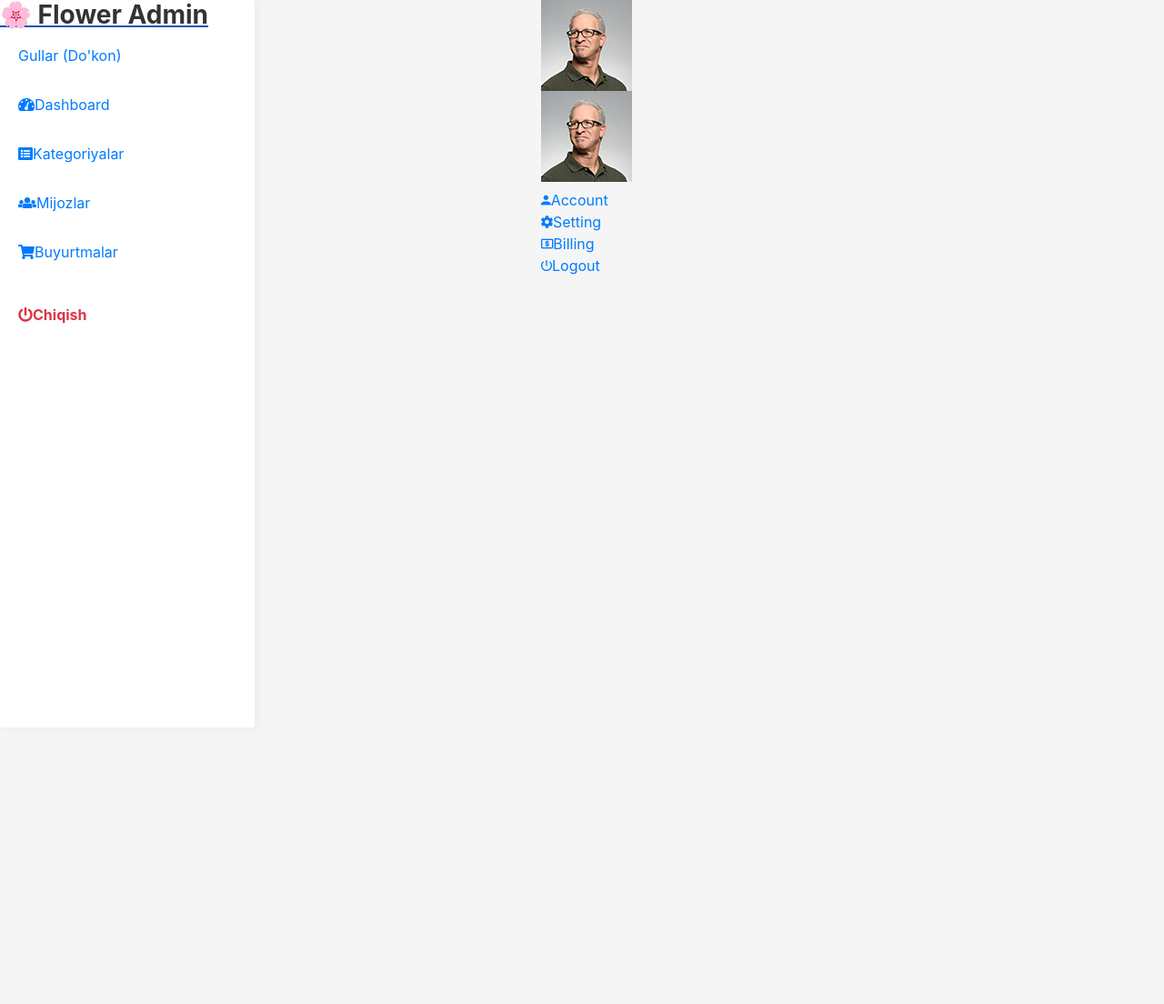
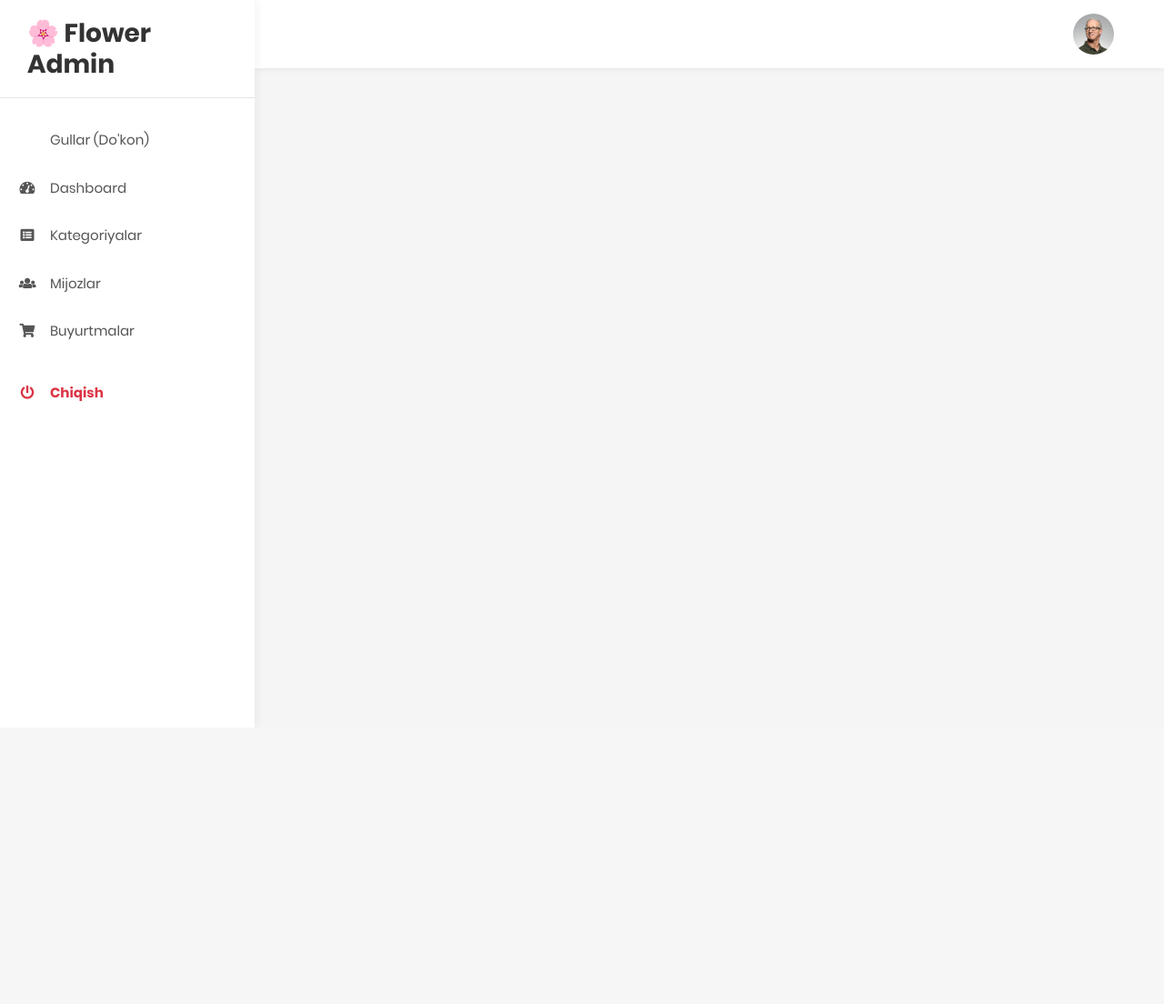
Before and after one commit to zilolaegamberganova/flower_shop, a Django app: template core/templates/dashboard/base.html in a window 1280 px wide. Shown: the whole page at 91% size. After the commit the page ends 441 px from the top, so only its background shows below. Run offline with Django 5.2, Linux system fonts and the light colour scheme; the template is opened without the code that fills it, so the values that code supplies are empty; some libraries are stand-ins or nearby versions.

Commit message:
Fix layout

```diff
--- a/core/templates/dashboard/base.html
+++ b/core/templates/dashboard/base.html
@@ -11,13 +11,16 @@
     <link href="{% static 'vendor/font-awesome-4.7/css/font-awesome.min.css' %}" rel="stylesheet" media="all">
     <link href="{% static 'vendor/font-awesome-5/css/fontawesome-all.min.css' %}" rel="stylesheet" media="all">
     <link href="{% static 'vendor/mdi-font/css/material-design-iconic-font.min.css' %}" rel="stylesheet" media="all">
-
     <link href="{% static 'vendor/bootstrap-4.1/bootstrap.min.css' %}" rel="stylesheet" media="all">
     <link href="{% static 'css/theme.css' %}" rel="stylesheet" media="all">
 
     <style>
+        /* --- ZAXIRA DIZAYN (Statik fayllar o'qilmasa ham ishlaydi) --- */
         body {
             background-color: #f5f5f5;
+            font-family: 'Poppins', sans-serif;
+            margin: 0;
+            padding: 0;
             overflow-x: hidden;
         }
 
@@ -25,8 +28,10 @@
             display: flex;
             width: 100%;
             min-height: 100vh;
+            position: relative;
         }
 
+        /* Sidebar dizayni */
         .menu-sidebar {
             width: 280px;
             position: fixed;
@@ -35,20 +40,121 @@
             height: 100vh;
             background: #ffffff;
             box-shadow: 2px 0 10px rgba(0,0,0,0.05);
-            z-index: 99999 !important;
+            z-index: 1000;
+            overflow-y: auto;
         }
 
+        .menu-sidebar .logo {
+            padding: 20px 30px;
+            border-bottom: 1px solid #e5e5e5;
+        }
+
+        .navbar-sidebar {
+            padding: 20px 0;
+        }
+
+        .navbar-sidebar .navbar__list li a {
+            display: block;
+            padding: 12px 30px;
+            color: #555;
+            font-size: 15px;
+            text-decoration: none;
+            transition: all 0.3s ease;
+        }
+
+        .navbar-sidebar .navbar__list li a:hover {
+            color: #007bff;
+            background: #f8f9fa;
+        }
+
+        .navbar-sidebar .navbar__list li a i {
+            margin-right: 15px;
+            width: 20px;
+            text-align: center;
+        }
+
+        /* Sahifa konteyneri */
         .page-container {
             flex-grow: 1;
             margin-left: 280px;
             width: calc(100% - 280px);
             min-height: 100vh;
             position: relative;
-            z-index: 1;
         }
 
+        /* Header dizayni */
+        .header-desktop {
+            height: 75px;
+            background: #ffffff;
+            box-shadow: 0 2px 5px rgba(0,0,0,0.05);
+            position: fixed;
+            top: 0;
+            right: 0;
+            left: 280px;
+            z-index: 999;
+            display: flex;
+            align-items: center;
+            justify-content: flex-end;
+            padding-right: 40px;
+        }
+
+        .account-item .image img {
+            width: 45px;
+            height: 45px;
+            border-radius: 50%;
+            object-fit: cover;
+        }
+
+        .account-wrap {
+            position: relative;
+        }
+
+        .account-dropdown {
+            position: absolute;
+            right: 0;
+            top: 60px;
+            background: #fff;
+            box-shadow: 0 5px 20px rgba(0,0,0,0.1);
+            border-radius: 4px;
+            display: none;
+            width: 250px;
+            z-index: 1001;
+        }
+
+        .account-item:hover .account-dropdown {
+            display: block;
+        }
+
+        .account-dropdown__body {
+            padding: 10px 0;
+            border-bottom: 1px solid #eee;
+        }
+
+        .account-dropdown__item a {
+            padding: 10px 20px;
+            display: block;
+            color: #333;
+            text-decoration: none;
+        }
+
+        .account-dropdown__item a:hover {
+            background: #f8f9fa;
+            color: #007bff;
+        }
+
+        .account-dropdown__footer a {
+            padding: 12px 20px;
+            display: block;
+            color: #dc3545;
+            text-decoration: none;
+            font-weight: bold;
+        }
+
+        /* Asosiy kontent */
         .main-content {
-            padding-top: 100px !important; /* Top-kartalar va kontent header orqasiga g'oyib bo'lmasligi uchun */
+            padding-top: 100px;
+            padding-left: 30px;
+            padding-right: 30px;
             padding-bottom: 50px;
         }
     </style>
@@ -57,16 +163,18 @@
 <body>
     <div class="page-wrapper">
 
+        <!-- Chap menyu (Sidebar) -->
         {% include 'dashboard/sidebar.html' %}
 
+        <!-- Sahifa konteyneri -->
         <div class="page-container">
 
             <!-- Yuqori Header Bar -->
             {% include 'dashboard/header.html' %}
 
-            <!-- Asosiy Kontent (Kartalar, Jadvallar, Barcha formalar) -->
+            <!-- Asosiy Kontent -->
             <div class="main-content">
-                <div class="container-fluid px-4">
+                <div class="container-fluid">
                     {% block content %}
                     {% endblock %}
                 </div>
```
